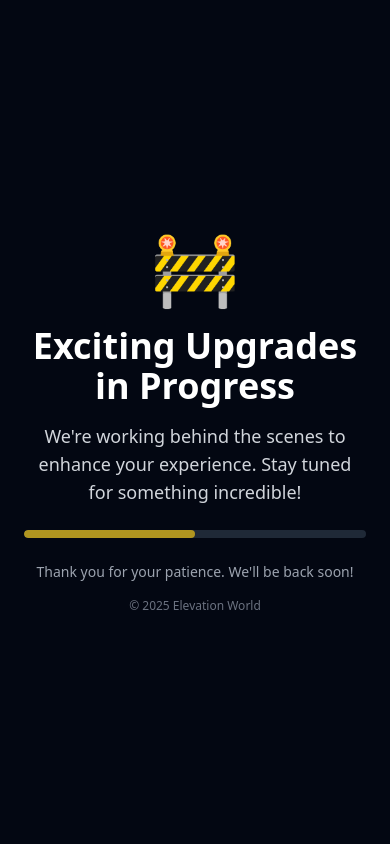
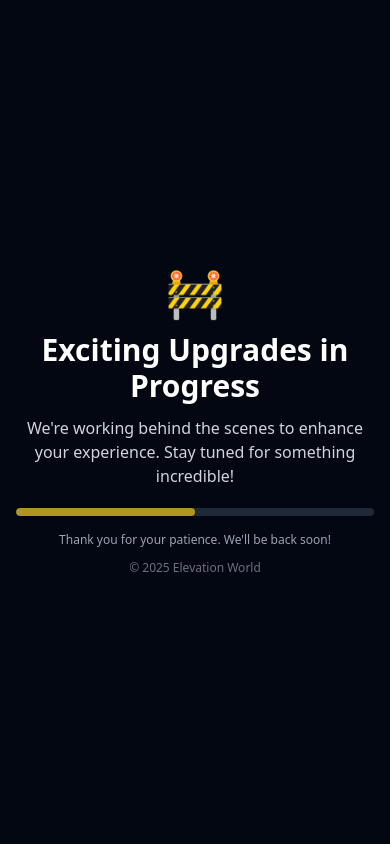
Before and after one commit to HansOheneba/elevationworld, a Flask app: page / in a window 390 px wide. Run offline with Flask 3, Linux system fonts and the light colour scheme; some libraries are stand-ins or nearby versions.

Commit message:
responsiveness

```diff
--- a/templates/index.html
+++ b/templates/index.html
@@ -1,23 +1,30 @@
 <!DOCTYPE html>
 <html lang="en">
   <head>
-    <meta charset="UTF-8">
-    <meta name="viewport" content="width=device-width, initial-scale=1.0">
+    <meta charset="UTF-8" />
+    <meta name="viewport" content="width=device-width, initial-scale=1.0" />
     <title>Elevation World | We're Upgrading</title>
     <script src="https://cdn.tailwindcss.com"></script>
   </head>
-<body class="bg-gray-950 text-white flex items-center justify-center min-h-screen px-6">
-    <div class="text-center max-w-lg">
-        <div class="text-7xl text-yellow-400 mb-6">🚧</div>
-        <h1 class="text-4xl font-bold mb-4">Exciting Upgrades in Progress</h1>
-        <p class="text-lg text-gray-300 mb-6">
-            We're working behind the scenes to enhance your experience. Stay tuned for something incredible!
+  <body
+    class="bg-gray-950 text-white flex items-center justify-center min-h-screen px-4 sm:px-6"
+  >
+    <div class="text-center max-w-lg mx-auto py-8 sm:py-12">
+      <div class="text-5xl sm:text-6xl md:text-7xl text-yellow-400 mb-4 sm:mb-6">🚧</div>
+      <h1 class="text-3xl sm:text-4xl font-bold mb-3 sm:mb-4">Exciting Upgrades in Progress</h1>
+      <p class="text-base sm:text-lg text-gray-300 mb-5 sm:mb-6">
+        We're working behind the scenes to enhance your experience. Stay tuned
+        for something incredible!
       </p>
       <div class="w-full h-2 bg-gray-800 rounded-full overflow-hidden">
-            <div class="h-full bg-yellow-400 rounded-full animate-pulse w-1/2"></div>
+        <div
+          class="h-full bg-yellow-400 rounded-full animate-pulse w-1/2"
+        ></div>
       </div>
-        <p class="text-gray-400 mt-6 text-sm">Thank you for your patience. We'll be back soon!</p>
-        <p class="text-gray-500 mt-4 text-xs">© 2025 Elevation World</p>
+      <p class="text-gray-400 mt-4 sm:mt-6 text-xs sm:text-sm">
+        Thank you for your patience. We'll be back soon!
+      </p>
+      <p class="text-gray-500 mt-3 sm:mt-4 text-xs">© 2025 Elevation World</p>
     </div>
   </body>
 </html>
```
Also changed, not shown: app.py (+5 -3 lines). Lines whose indentation alone changed are shown as unchanged.
